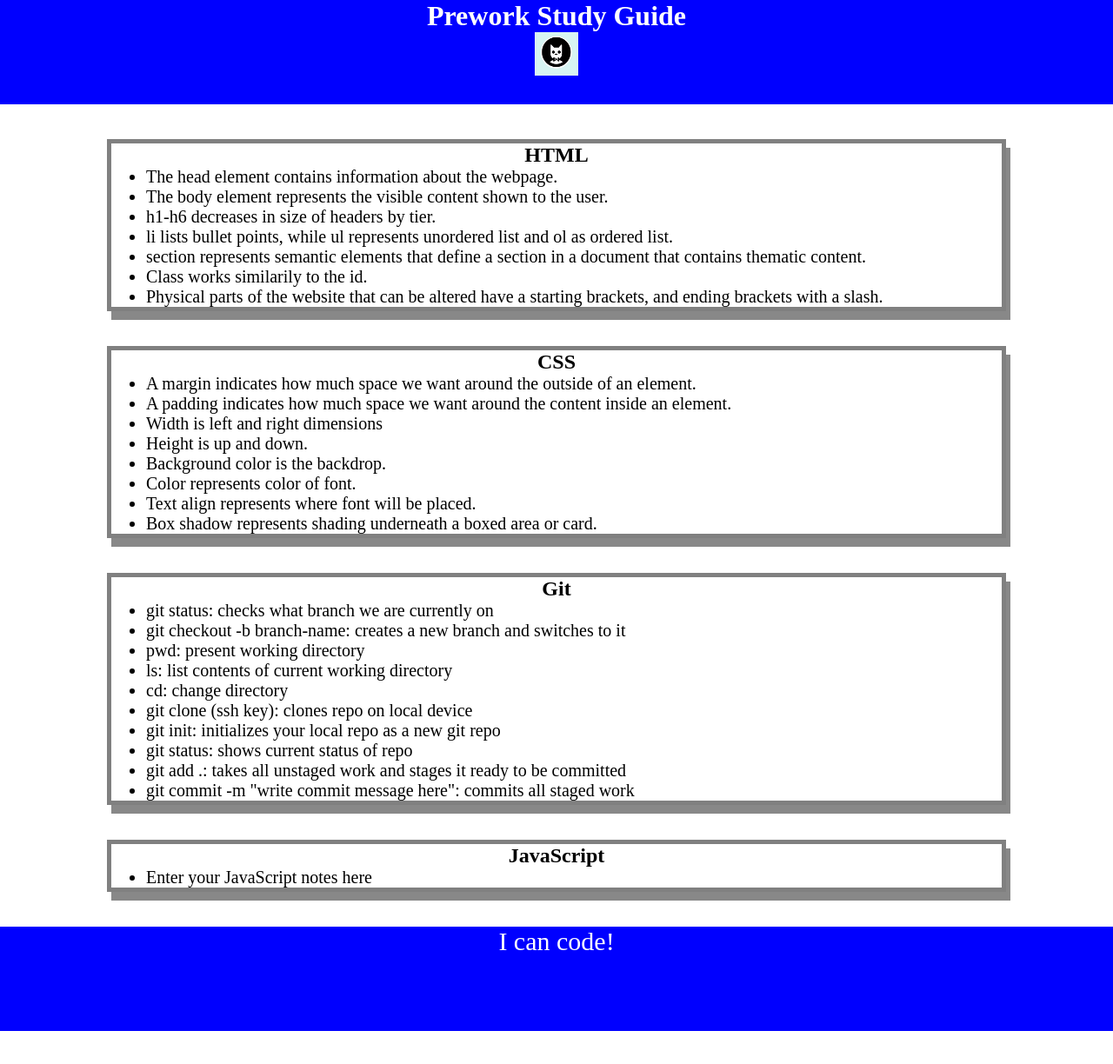
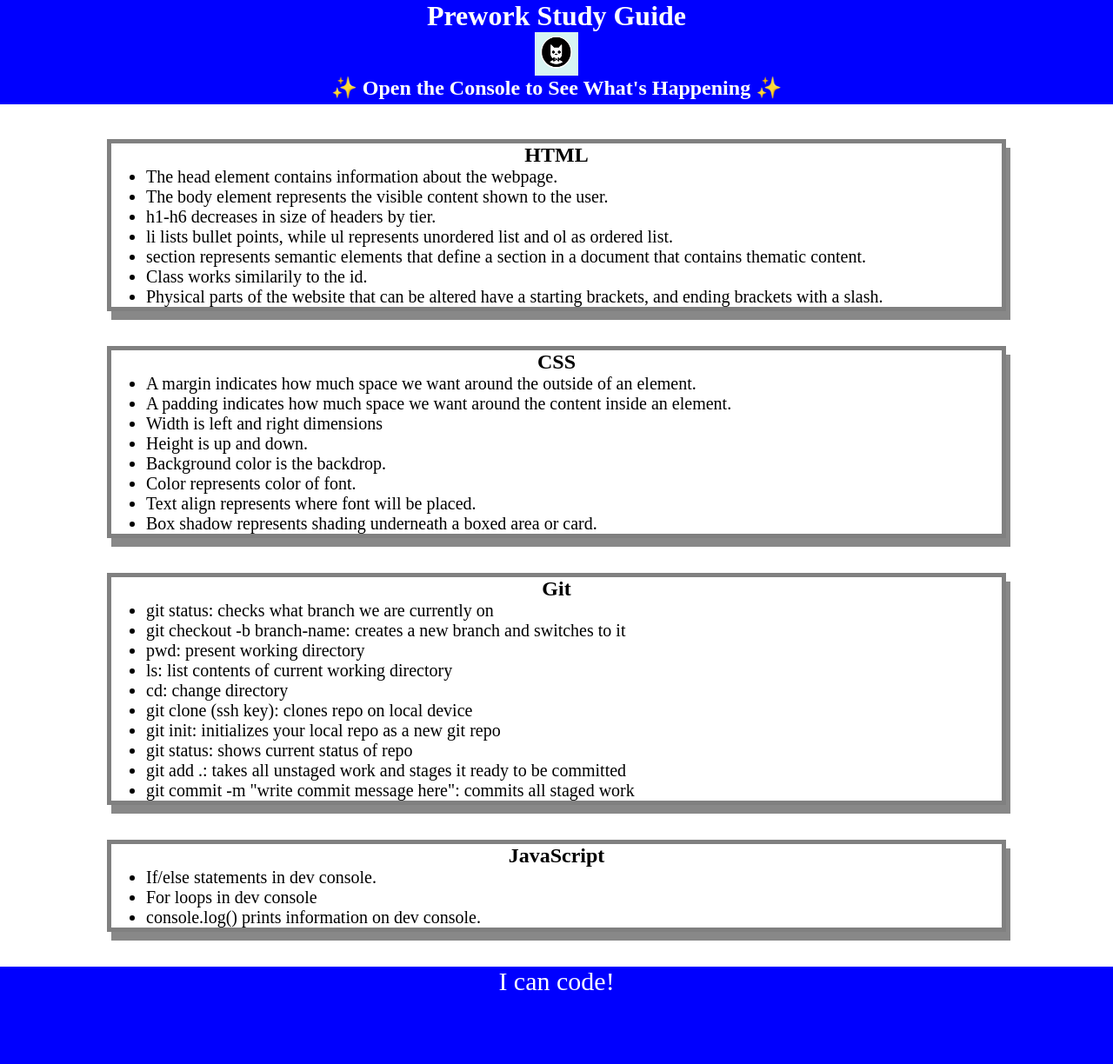
Before and after one commit to Rbustan0/prework-study-guide, a plain HTML site: page prework-study-guide/index.html in a window 1280 px wide. Shown: the whole page at 87% size. Before the commit the page ends 1186 px from the top, so only its background shows below. Drawn offline with Linux system fonts and the light colour scheme.

Commit message:
implemented javascript changes and linked it to html

```diff
--- /dev/null
+++ b/prework-study-guide/assets/script.js
@@ -0,0 +1,24 @@
+var topics = ['HTML', 'CSS', 'Git', 'JavaScript'];
+
+for (var x = 0; x < topics.length; x++) {
+ console.log(topics[x]);
+}
+
+
+
+
+/*
+var topic = "CSS";
+
+if (topic === 'HTML') {
+  console.log("Let's study HTML!");
+} else if (topic === 'CSS') {
+  console.log("Let's study CSS!");
+} else if (topic === 'Git') {
+  console.log("Let's study Git!");
+} else if (topic === 'JavaScript') {
+  console.log("Let's study JavaScript!");
+} else {
+  console.log('Please try again!');
+}
+*/
--- a/prework-study-guide/index.html
+++ b/prework-study-guide/index.html
@@ -11,6 +11,7 @@
     <header id="header">
       <h1>Prework Study Guide</h1>
       <img src="./assets/bowtie-cat.png" alt="Profile image of cat wearing a bow tie." />
+      <h2>✨ Open the Console to See What's Happening ✨</h2>
     </header>
     <main>
 
@@ -75,7 +76,9 @@
 
           <ul>
 
-            <li>Enter your JavaScript notes here</li>
+            <li>If/else statements in dev console.</li>
+            <li>For loops in dev console</li>
+            <li>console.log() prints information on dev console.</li>
 
           </ul>
 
@@ -86,5 +89,8 @@
     <footer>
       <p>I can code!</p>
     </footer>
+
+    <script src="./assets/script.js"></script>
+
   </body>
 </html>
```
